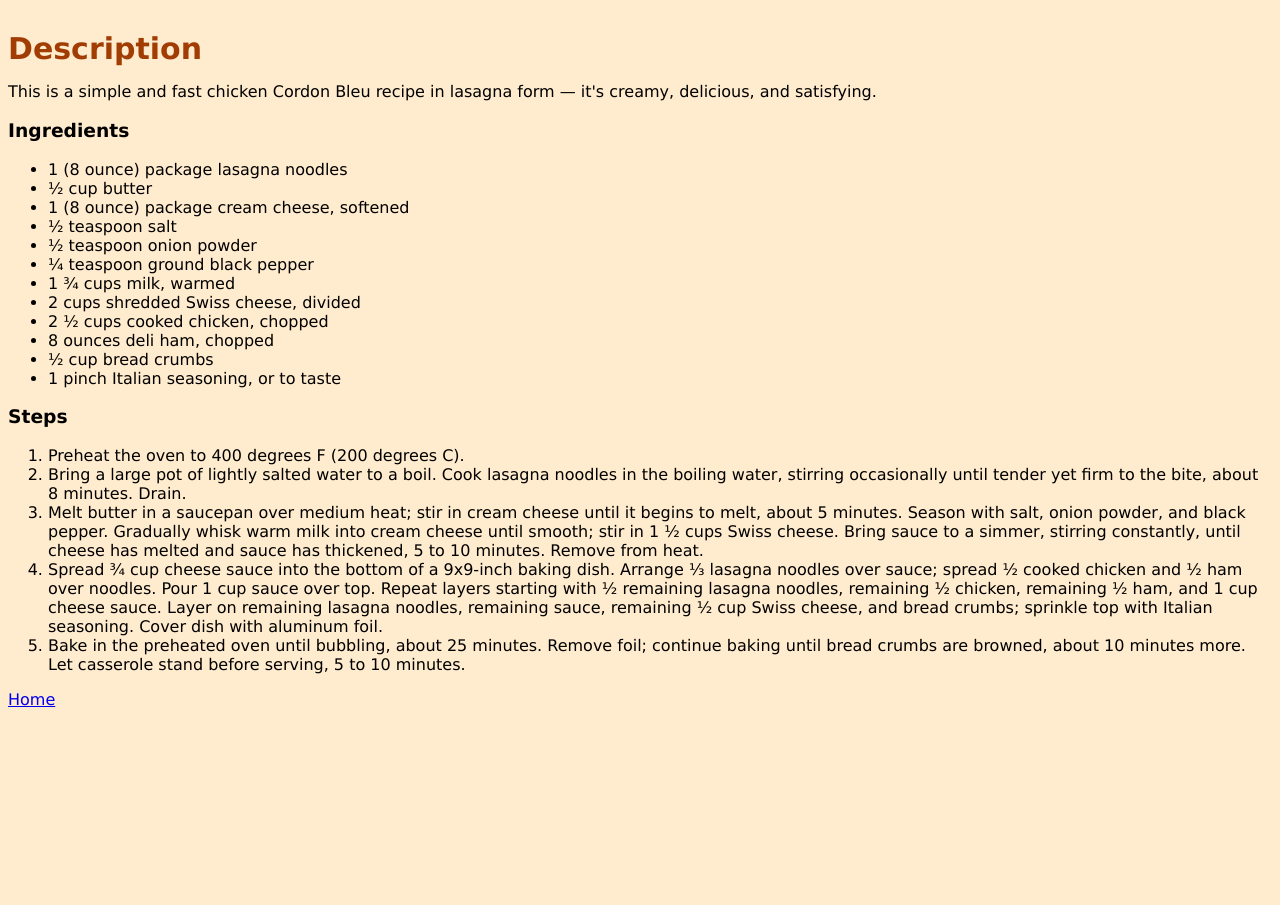
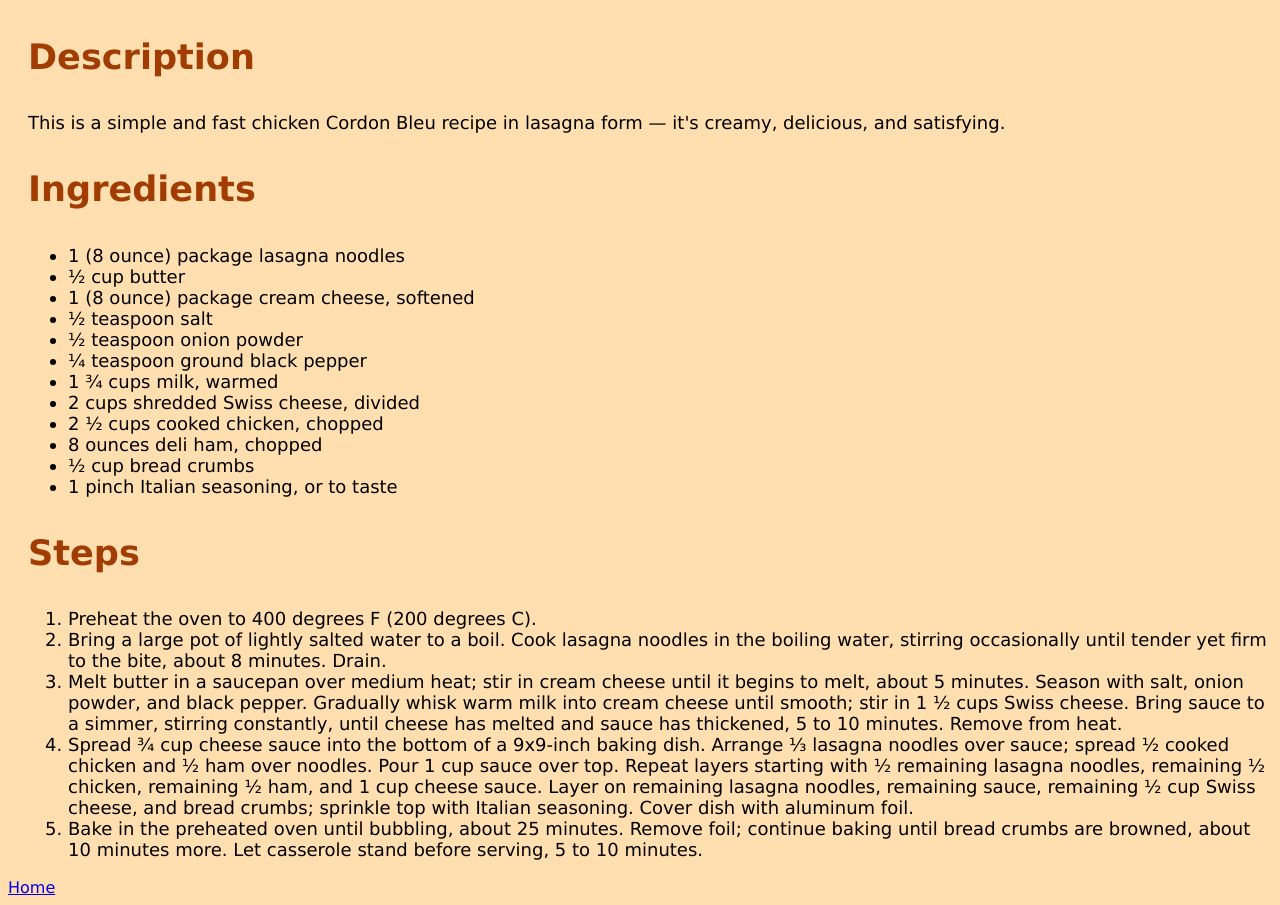
Before and after one commit to Naaish9/odin-recipes, a plain HTML site: page recipes/cordon-bleu.html in a window 1280 px wide. Shown: the part 796-1701 px from the top of the page. Before the commit the page ends 1513 px from the top, so only its background shows below. Drawn offline with Linux system fonts and the light colour scheme.

Commit message:
added style to cordon bleu lasagna page

```diff
--- a/recipes/cordon-bleu.html
+++ b/recipes/cordon-bleu.html
@@ -1,25 +1,40 @@
 <!DOCTYPE html>
 <html lang="en">
   <head>
-    <meta charset="UTF-8">
-    <meta name="viewport" content="width=device-width, initial-scale=1.0">
-    <link rel="stylesheet" href="../style.css">
+    <meta charset="UTF-8" />
+    <meta name="viewport" content="width=device-width, initial-scale=1.0" />
+    <link rel="stylesheet" href="../style.css" />
     <title>Chicken Cordon Bleu Lasagna</title>
   </head>
   <body>
     <h1 class="title">Chicken Cordon Bleu Lasagna</h1>
 
     <div class="image">
-        <img src="../images/Chicken-Cordon-Bleu.jpg" alt="Chicken Cordon Bleu" width="500" height="500">
+      <img
+        src="../images/Chicken-Cordon-Bleu.jpg"
+        alt="Chicken Cordon Bleu"
+        width="500"
+        height="500"
+      />
     </div>
 
+    <div class="sub-titles">
       <h3 class="desc-title">Description</h3>
-
-    <div class="desc">
-        <p>This is a simple and fast chicken Cordon Bleu recipe in lasagna form — it's creamy, delicious, and satisfying.</p>
     </div>
 
+    <div class="text">
+      <div class="desc">
+        <p>
+          This is a simple and fast chicken Cordon Bleu recipe in lasagna form —
+          it's creamy, delicious, and satisfying.
+        </p>
+      </div>
+    </div>
+
+    <div class="sub-titles">
       <h3 class="ingredients-title">Ingredients</h3>
+    </div>
+    <div class="text">
       <ul class="ingrediens">
         <li>1 (8 ounce) package lasagna noodles</li>
         <li>½ cup butter</li>
@@ -34,22 +49,45 @@
         <li>½ cup bread crumbs</li>
         <li>1 pinch Italian seasoning, or to taste</li>
       </ul>
+    </div>
 
+    <div class="sub-titles">
       <h3 class="steps-title">Steps</h3>
+    </div>
+
+    <div class="text">
       <ol class="steps">
         <li>Preheat the oven to 400 degrees F (200 degrees C).</li>
-        <li>Bring a large pot of lightly salted water to a boil. Cook lasagna noodles in the boiling water, stirring occasionally until tender yet firm to the bite, about 8 minutes. Drain.</li>
-        <li>Melt butter in a saucepan over medium heat; stir in cream cheese until it begins to melt, about 5 minutes. Season with salt, onion powder, and black pepper. Gradually whisk warm milk into cream cheese until smooth; stir in 1 ½ cups Swiss cheese. Bring sauce to a simmer, stirring constantly, until cheese has melted and sauce has thickened, 5 to 10 minutes. Remove from heat.</li>
-        <li>Spread ¾ cup cheese sauce into the bottom of a 9x9-inch baking dish. Arrange ⅓ lasagna noodles over sauce; spread ½ cooked chicken and ½ ham over noodles. Pour 1 cup sauce over top. Repeat layers starting with ½ remaining lasagna noodles, remaining ½ chicken, remaining ½ ham, and 1 cup cheese sauce. Layer on remaining lasagna noodles, remaining sauce, remaining ½ cup Swiss cheese, and bread crumbs; sprinkle top with Italian seasoning. Cover dish with aluminum foil.</li>
-        <li>Bake in the preheated oven until bubbling, about 25 minutes. Remove foil; continue baking until bread crumbs are browned, about 10 minutes more. Let casserole stand before serving, 5 to 10 minutes.</li>
+        <li>
+          Bring a large pot of lightly salted water to a boil. Cook lasagna
+          noodles in the boiling water, stirring occasionally until tender yet
+          firm to the bite, about 8 minutes. Drain.
+        </li>
+        <li>
+          Melt butter in a saucepan over medium heat; stir in cream cheese until
+          it begins to melt, about 5 minutes. Season with salt, onion powder,
+          and black pepper. Gradually whisk warm milk into cream cheese until
+          smooth; stir in 1 ½ cups Swiss cheese. Bring sauce to a simmer,
+          stirring constantly, until cheese has melted and sauce has thickened,
+          5 to 10 minutes. Remove from heat.
+        </li>
+        <li>
+          Spread ¾ cup cheese sauce into the bottom of a 9x9-inch baking dish.
+          Arrange ⅓ lasagna noodles over sauce; spread ½ cooked chicken and ½
+          ham over noodles. Pour 1 cup sauce over top. Repeat layers starting
+          with ½ remaining lasagna noodles, remaining ½ chicken, remaining ½
+          ham, and 1 cup cheese sauce. Layer on remaining lasagna noodles,
+          remaining sauce, remaining ½ cup Swiss cheese, and bread crumbs;
+          sprinkle top with Italian seasoning. Cover dish with aluminum foil.
+        </li>
+        <li>
+          Bake in the preheated oven until bubbling, about 25 minutes. Remove
+          foil; continue baking until bread crumbs are browned, about 10 minutes
+          more. Let casserole stand before serving, 5 to 10 minutes.
+        </li>
       </ol>
-
-
-
-
-
+    </div>
 
     <a class="home" href="../index.html">Home</a>
-
   </body>
 </html>
--- a/style.css
+++ b/style.css
@@ -1,33 +1,42 @@
-body{
-    background-color: blanchedalmond;
-    font-family:Verdana, Geneva, Tahoma, sans-serif
+body {
+    background-color: rgb(255, 223, 176);
+    font-family: Verdana, Geneva, Tahoma, sans-serif
 }
 
 
-.title{
+.title {
     font-size: 80px;
     text-align: center;
 }
 
-.recipes{
+.recipes {
     font-size: 20px;
     text-align: center;
     list-style-type: none;
 
 }
 
-img{
+img {
     border-radius: 50px;
 
 }
 
-.image{
+.image {
     margin-left: 1000px;
 
 }
 
-.desc-title{
+.sub-titles {
+     margin-bottom: 0px;
+    margin-left: 20px;
     font-size: 30px;
-    margin-bottom: 0px;
-    color:rgb(161, 61, 3)
+
+    color: rgb(161, 61, 3)
+
 }
+
+.text{
+    margin-top: 0px;
+    margin-left: 20px;
+    font-size: 18px;
+}
```
Lines whose indentation alone changed are shown as unchanged.
